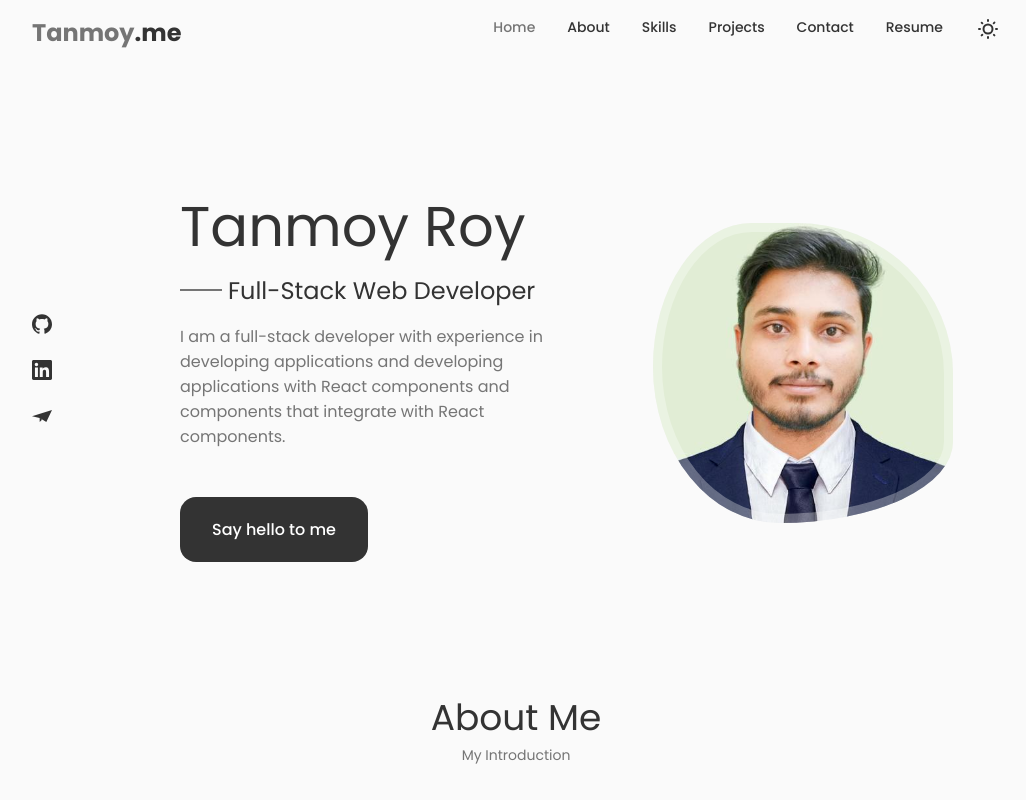
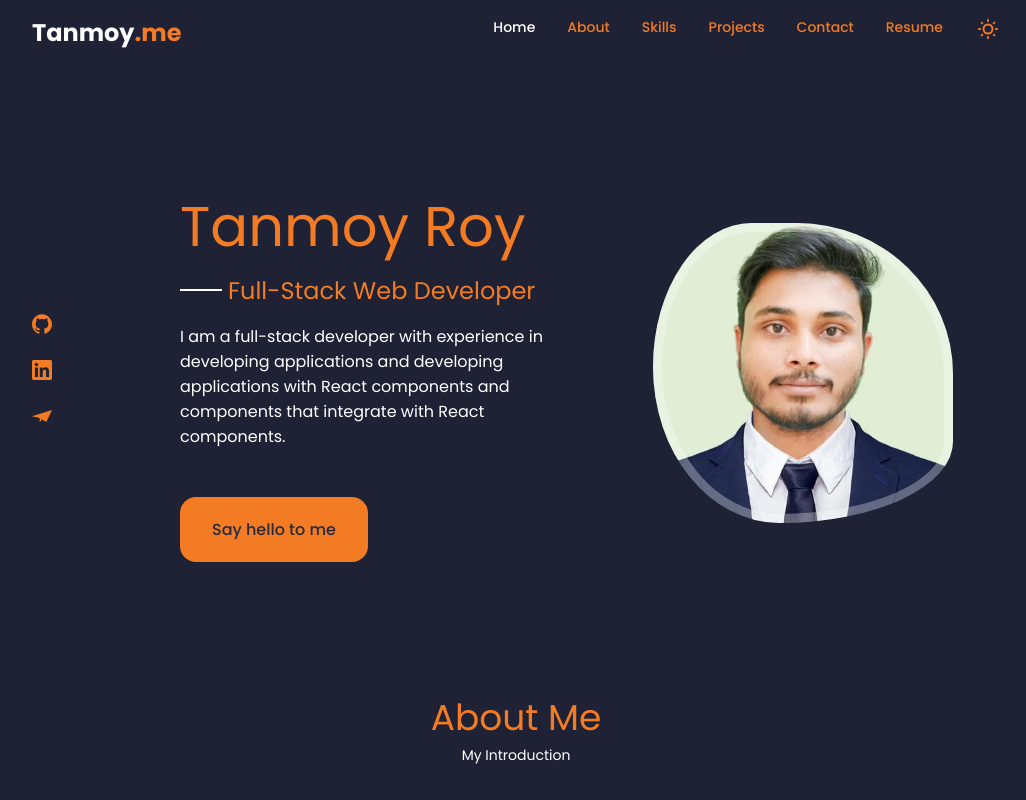
Before and after one commit to Tanmoy0151/Tanmoy0151.github.io, a React (Create React App) app: page / in a window 1280 px wide. Shown: the top 800 px of the page, without its empty margins (124-1150 px from the left). Built offline with nearby package versions, Linux system fonts and the light colour scheme.

Commit message:
footer ready

```diff
--- a/src/Components/NavBar/Navbar.jsx
+++ b/src/Components/NavBar/Navbar.jsx
@@ -94,7 +94,7 @@ const Navbar = () => {
                             duration={100}
                         ><UilMessage className='nav-icon' />Contact</Link></li>
                         <li><a className='resume-link-1 nav-link resume' download={"Tanmoy-Roy-Resume"} href={CV} id="resume-link-1"><UilFileDownload className='nav-icon' />Resume</a></li>
-                        <li><button className='theme-btn' onClick={() => themeToggle()}>{theme === 'light' ? <UilSun className='themeIcon' /> : <UilMoon className='themeIcon' />}</button></li>
+                        <li><button className='theme-btn' onClick={() => themeToggle()}>{theme === 'light' ? <UilMoon className='themeIcon' /> : <UilSun className='themeIcon' />}</button></li>
 
                     </ul>
                     <UilTimes className='nav-close' onClick={() => setToggleMenu(!toggleMenu)} />
--- a/src/Contexts/ThemeContext.jsx
+++ b/src/Contexts/ThemeContext.jsx
@@ -4,7 +4,7 @@ import React, { createContext, useState } from 'react'
 export const ThemeContext = createContext();
 
 export const ThemeContextProvider = ({ children }) => {
-    const [theme, setTheme] = useState("light");
+    const [theme, setTheme] = useState("dark");
 
 
 
```
